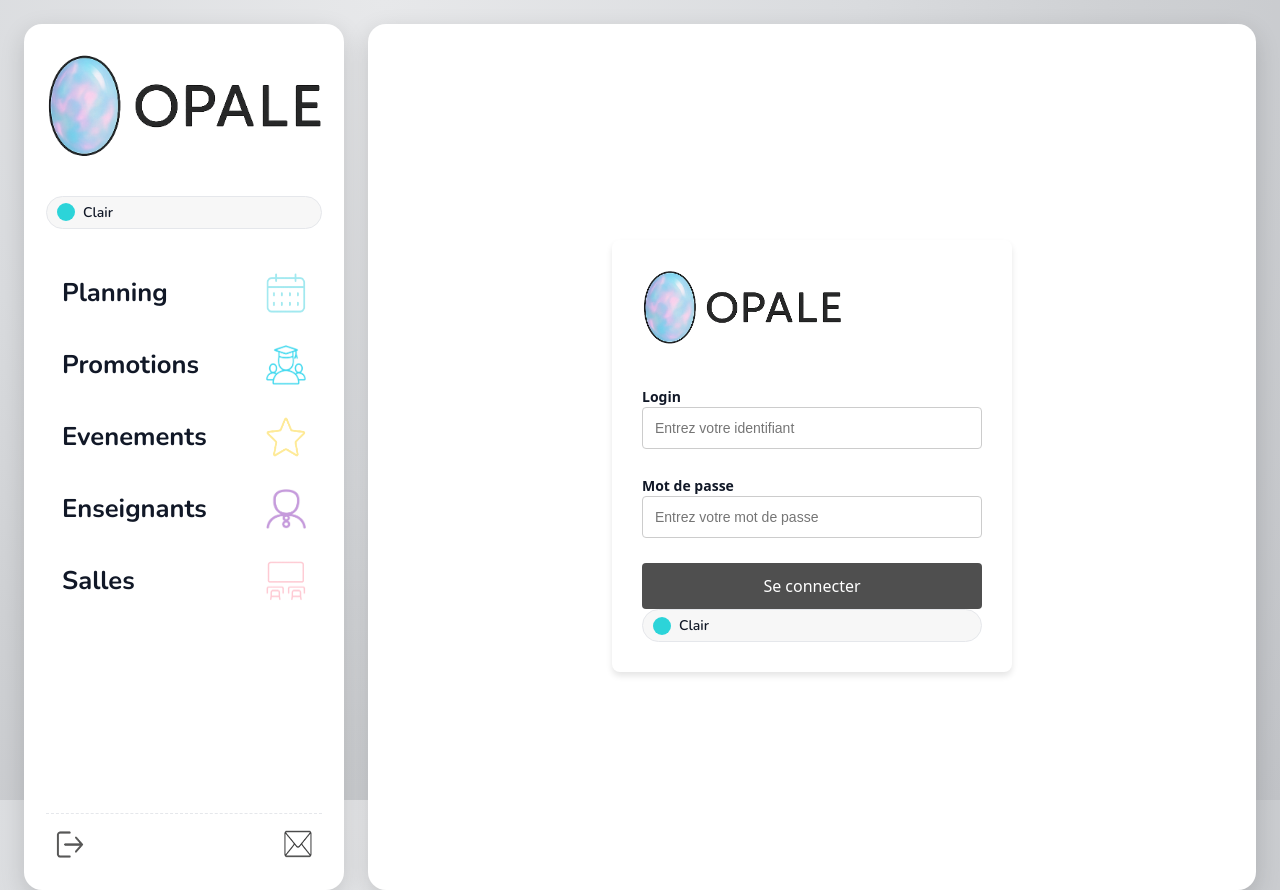
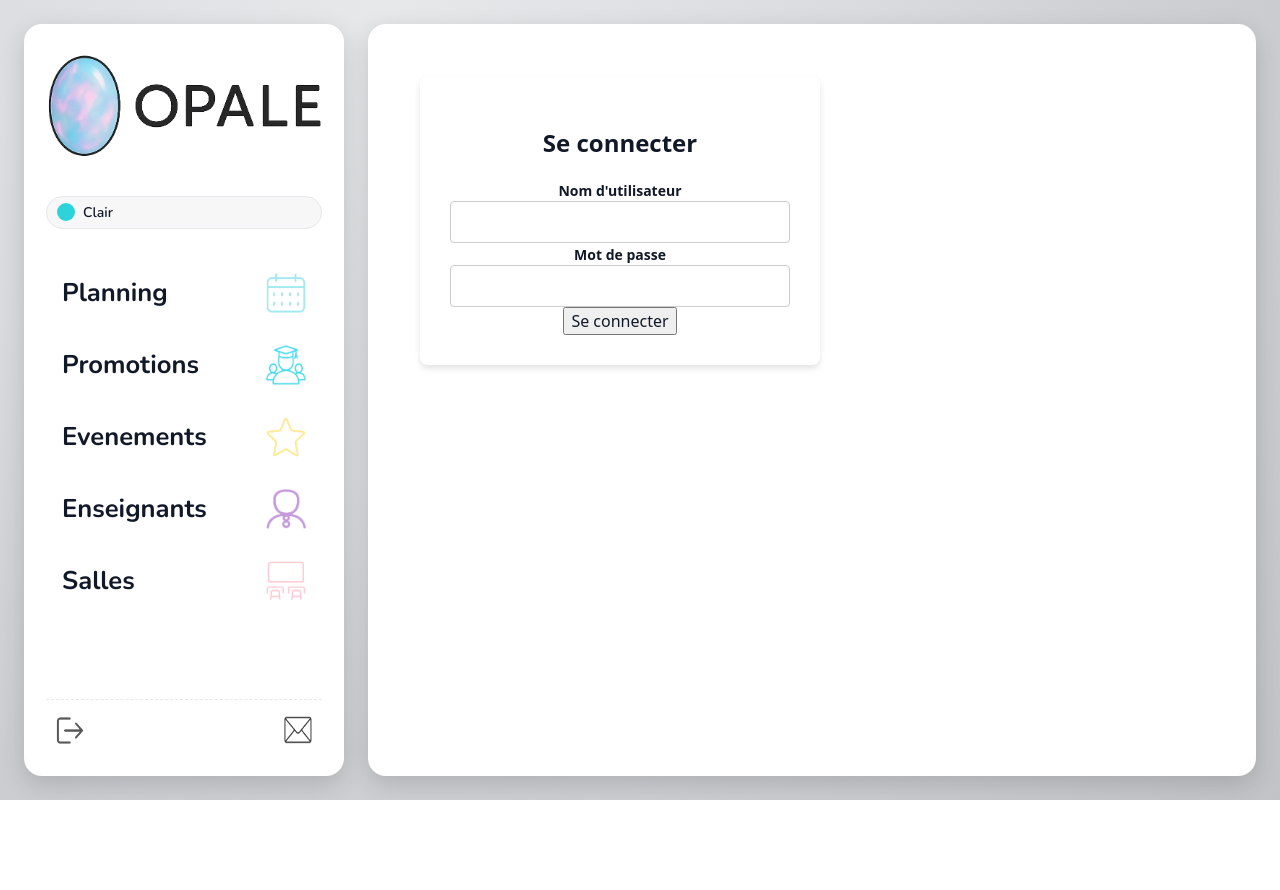
Before and after one commit to AlexisMtksJunia/OPALE-Front-git, a React (Vite) app: page /login in a window 1280 px wide. After the commit the page ends 800 px from the top, so only its background shows below. Built offline with nearby package versions, Linux system fonts and the light colour scheme.

Commit message:
Update Login.jsx

```diff
--- a/src/pages/Login.jsx
+++ b/src/pages/Login.jsx
@@ -1,56 +1,50 @@
 import React, { useState } from 'react';
-import { useTheme } from '../hooks/useTheme';  // Hook personnalisé pour gérer le thème
-import ThemeToggle from '../components/ThemeToggle';  // Composant du switch de thème
-import logoFull from '../assets/logo-full.png'; // Logo OPALE
-import '../styles/pages/login/login-page.css';  // Fichier CSS pour le style
+import '../styles/pages/login/login-page.css';
+import { useNavigate } from 'react-router-dom';
 
-const LoginPage = () => {
-  const { theme } = useTheme();  // Récupère le thème actuel
-  const [login, setLogin] = useState('');
+export default function Login() {
+    const [username, setUsername] = useState('');
     const [password, setPassword] = useState('');
-
-  const handleLoginChange = (e) => setLogin(e.target.value);
-  const handlePasswordChange = (e) => setPassword(e.target.value);
+    const navigate = useNavigate();
 
     const handleSubmit = (e) => {
         e.preventDefault();
-    // Logic for form submission (authentication)
-    console.log('Login submitted:', login);
+        if (username && password) {
+            // Logique de connexion (validation ou appel API)
+            console.log('Connexion réussie');
+            // Rediriger vers la page principale après la connexion
+            navigate('/planning');
+        } else {
+            console.log('Veuillez entrer un nom d\'utilisateur et un mot de passe');
+        }
     };
 
     return (
-    <div className={`login-page ${theme}`}>
         <div className="login-container">
-        <img src={logoFull} alt="Logo OPALE" className="login-logo" />
+            <h2>Se connecter</h2>
             <form onSubmit={handleSubmit} className="login-form">
-          <div className="form-group">
-            <label htmlFor="login">Login</label>
+                <div className="input-group">
+                    <label htmlFor="username">Nom d'utilisateur</label>
                     <input
                         type="text"
-              id="login"
-              value={login}
-              onChange={handleLoginChange}
-              placeholder="Entrez votre identifiant"
+                        id="username"
+                        value={username}
+                        onChange={(e) => setUsername(e.target.value)}
                         required
                     />
                 </div>
-          <div className="form-group">
+                <div className="input-group">
                     <label htmlFor="password">Mot de passe</label>
                     <input
                         type="password"
                         id="password"
                         value={password}
-              onChange={handlePasswordChange}
-              placeholder="Entrez votre mot de passe"
+                        onChange={(e) => setPassword(e.target.value)}
                         required
                     />
                 </div>
-          <button type="submit" className="login-button">Se connecter</button>
+                <button type="submit" className="login-btn">Se connecter</button>
             </form>
-        <ThemeToggle />  {/* Le bouton pour changer le thème */}
-      </div>
         </div>
     );
-};
-
-export default LoginPage;
+}
```
Lines whose indentation alone changed are shown as unchanged.
